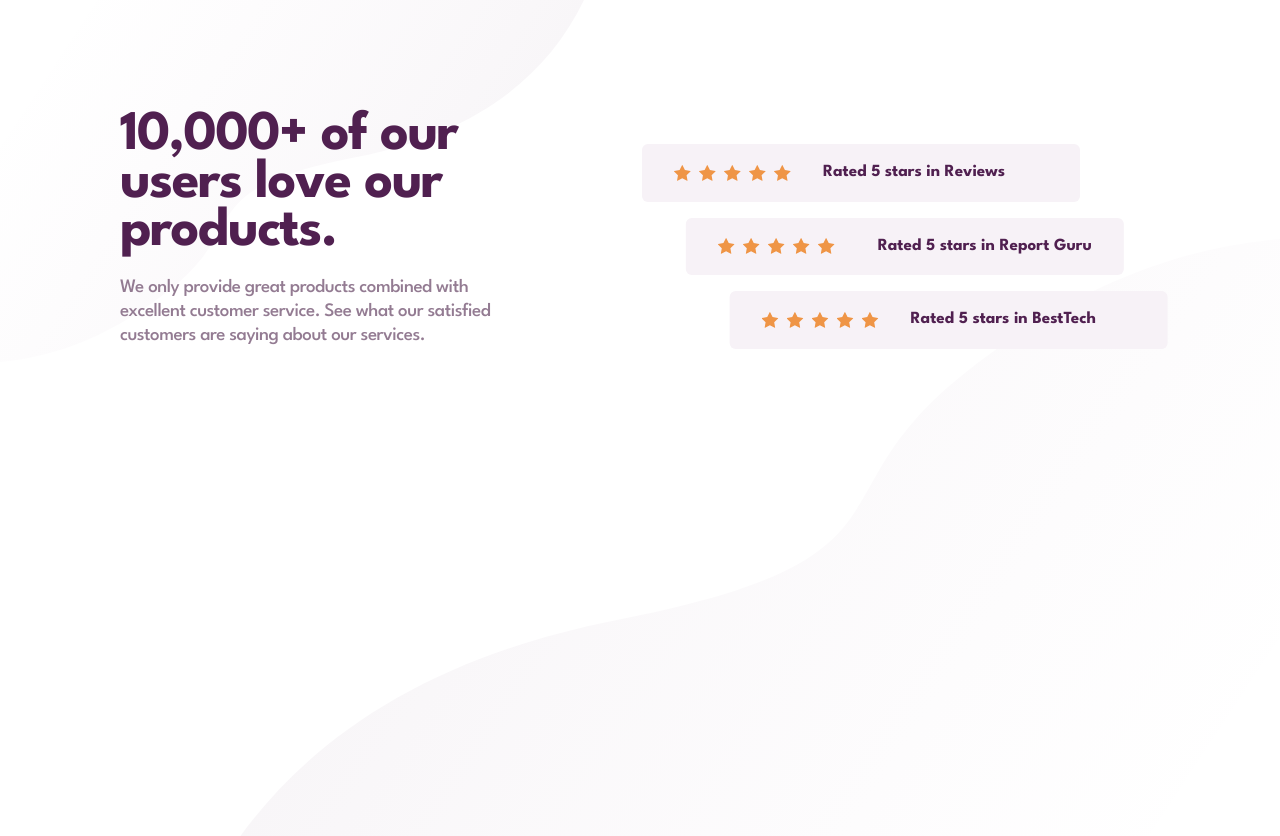
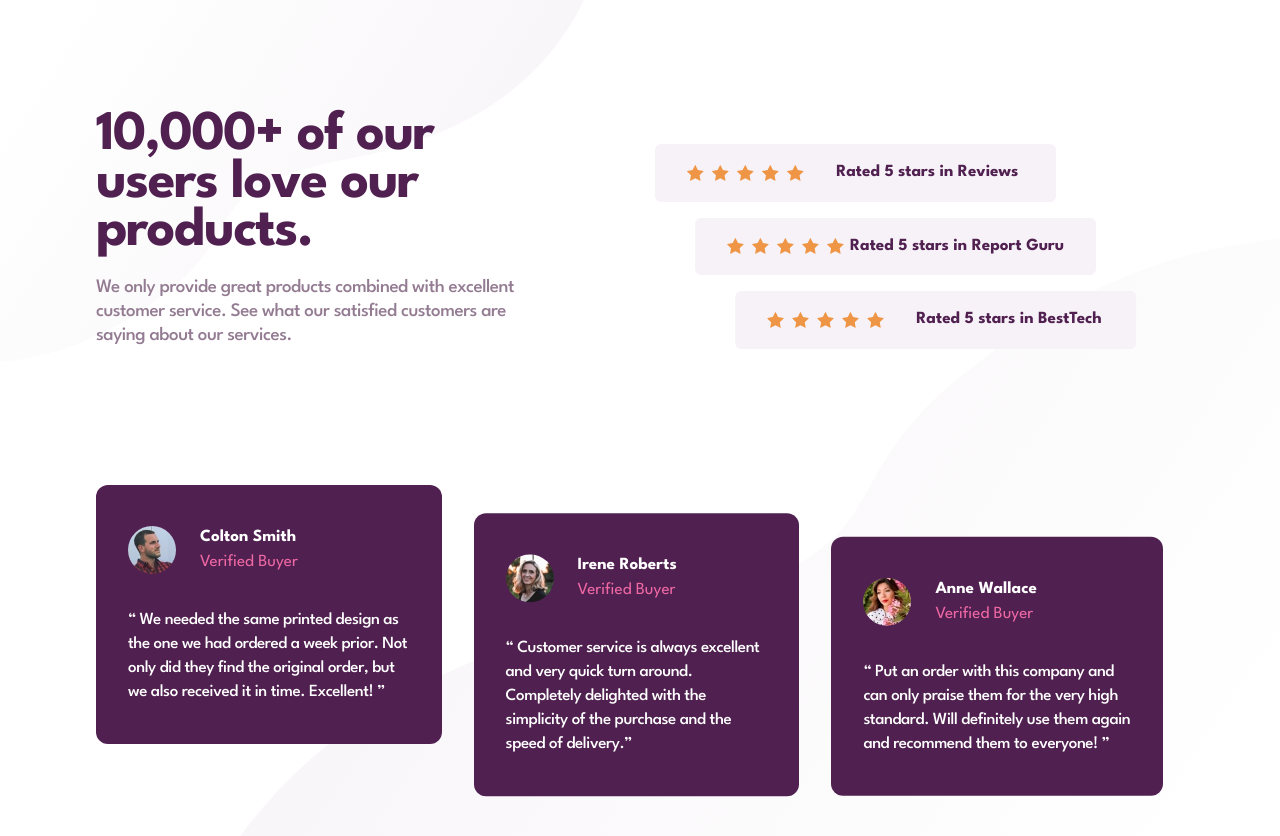
Before and after one commit to gumrahsindar/social-proof-section, a React (Vite) app: page / in a window 1280 px wide. Shown: the top 836 px of the page. Built offline with nearby package versions, Linux system fonts and the light colour scheme.

Commit message:
add review section

```diff
--- a/src/App.jsx
+++ b/src/App.jsx
@@ -1,16 +1,18 @@
 import './App.css'
 import starIcon from '../public/images/icon-star.svg'
 import StarRating from './components/StarRating'
+import Reviews from './components/Reviews'
+import UserData from '../data/UserData'
 
 function App() {
   return (
-    <div className='container mx-auto mb-24 mt-20 max-w-7xl md:mt-28 md:-translate-x-10'>
+    <div className='container mx-auto mb-24 mt-20 h-screen max-w-[1440px] md:mt-28 md:-translate-x-16'>
       <section
         id='header'
-        className='mx-6 flex flex-col items-center justify-center gap-10 text-center md:mx-40 md:flex-row md:items-start md:gap-32 md:text-left'
+        className='mx-6 mb-12 flex  flex-col items-center justify-center gap-10 text-center md:mx-40 md:mb-[4.5rem] md:flex-row md:items-start md:gap-32 md:text-left'
       >
         {/* Introducing */}
-        <div className=''>
+        <div>
           <h1 className='mb-5 text-[40px] font-bold leading-8 tracking-tight text-veryDarkMagneta md:text-[56px] md:leading-[48px]'>
             10,000+ of our users love our products.
           </h1>
@@ -32,7 +34,6 @@ function App() {
             starIcon={starIcon}
             reviewText='Report Guru'
             translateX=' md:translate-x-[10%]'
-            spaceX='md:space-x-24'
           />
           <StarRating
             starIcon={starIcon}
@@ -41,7 +42,12 @@ function App() {
           />
         </ul>
       </section>
-      <section id='card'></section>
+      <section
+        id='card'
+        className='mx-6 mb-12 flex flex-col items-center justify-center gap-4 text-center md:mx-40 md:mb-[4.5rem] md:w-10/12 md:flex-row md:items-start md:gap-8 md:text-left'
+      >
+        <Reviews userData={UserData} />
+      </section>
     </div>
   )
 }
--- /dev/null
+++ b/src/components/Reviews.jsx
@@ -0,0 +1,25 @@
+const Reviews = ({ userData }) => {
+  return (
+    <>
+      {userData.map((user) => (
+        <div
+          key={user.id}
+          style={{ transform: user.transform }}
+          className='rounded-xl bg-veryDarkMagneta px-8 py-10 text-white'
+        >
+          <div className='justify-senter mb-6 flex items-center gap-6 md:mb-8'>
+            <img src={user.src} alt='' className='w-12 rounded-full' />
+            <div className='flex flex-col items-start'>
+              <h3 className='text-[17px] font-bold'>{user.name}</h3>
+              <h4 className='text-[17px] text-softPink'>{user.status}</h4>
+            </div>
+          </div>
+          <p className='text-left text-[17px] font-medium leading-6 tracking-tight'>
+            {user.text}
+          </p>
+        </div>
+      ))}
+    </>
+  )
+}
+export default Reviews
```
